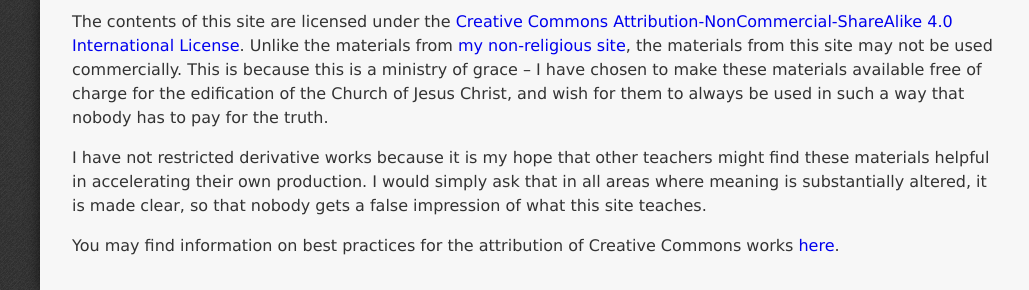
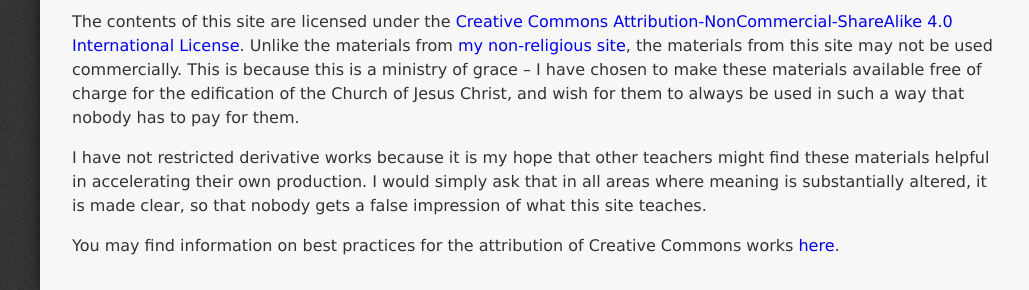
Before and after one commit to StevenTammen/chrya.com, a Jekyll site: the page built from pages/about.md, in a window 1280 px wide. Shown: the part 1495-1785 px from the top of the page, without its empty margins (248-1277 px from the left). Built offline with Jekyll 4.4.1, drawn with Linux system fonts in a browser that asks for light colours.

Commit message:
Update about.md

```diff
--- a/pages/about.md
+++ b/pages/about.md
@@ -46,7 +46,7 @@ I view this site as a perpetual "work in progress" rather than a collection of s
 
 ### Copyright and Terms of Use
 
-The contents of this site are licensed under the <a rel="license" href="https://creativecommons.org/licenses/by-nc-sa/4.0/">Creative Commons Attribution-NonCommercial-ShareAlike 4.0 International License</a>. Unlike the materials from [my non-religious site](https://steventammen.com), the materials from this site may not be used commercially. This is because this is a ministry of grace -- I have chosen to make these materials available free of charge for the edification of the Church of Jesus Christ, and wish for them to always be used in such a way that nobody has to pay for the truth.
+The contents of this site are licensed under the <a rel="license" href="https://creativecommons.org/licenses/by-nc-sa/4.0/">Creative Commons Attribution-NonCommercial-ShareAlike 4.0 International License</a>. Unlike the materials from [my non-religious site](https://steventammen.com), the materials from this site may not be used commercially. This is because this is a ministry of grace -- I have chosen to make these materials available free of charge for the edification of the Church of Jesus Christ, and wish for them to always be used in such a way that nobody has to pay for them.
 
 I have not restricted derivative works because it is my hope that other teachers might find these materials helpful in accelerating their own production. I would simply ask that in all areas where meaning is substantially altered, it is made clear, so that nobody gets a false impression of what this site teaches.
 
```
